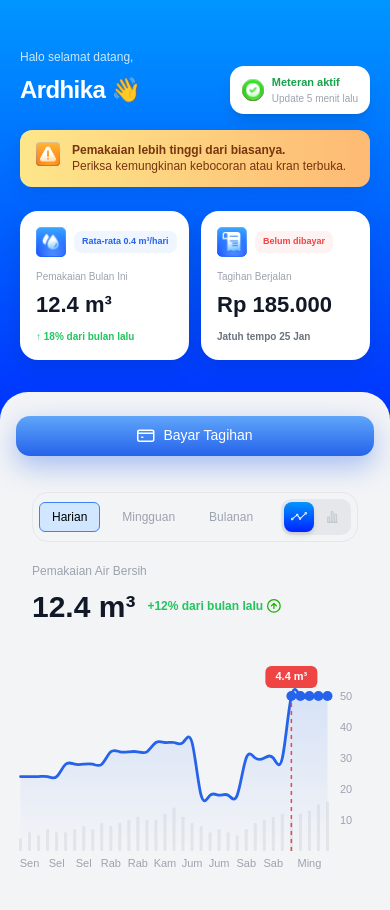
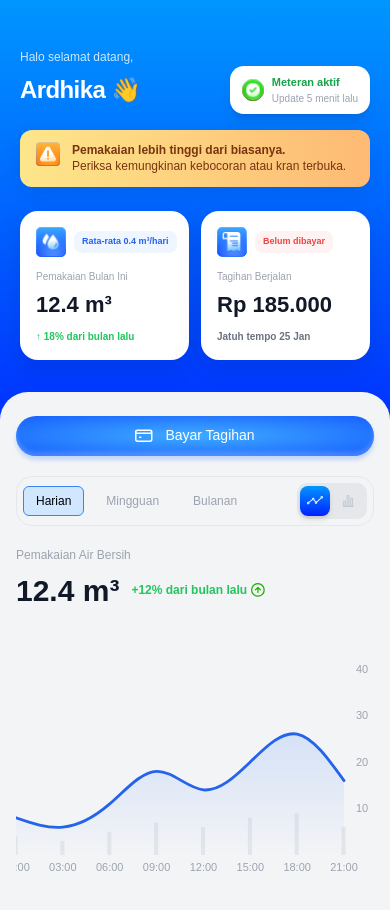
Before and after one commit to Chaerozi/TA, a React (Vite) app: page /home in a window 390 px wide. Shown: the top 910 px of the page. Built offline with nearby package versions, Linux system fonts and the light colour scheme.

Commit message:
push baru

```diff
--- a/src/components/WaterChart.tsx
+++ b/src/components/WaterChart.tsx
@@ -5,66 +5,134 @@ import {
   XAxis,
   YAxis,
   ResponsiveContainer,
-  ReferenceLine,
   Area,
 } from "recharts";
+import { useMemo } from "react";
 
-const data = [
-  { day: "Sen", value: 24, bars: [4,6,5,7,6] },
-  { day: "Sel", value: 28, bars: [6,7,8,7,9] },
-  { day: "Rab", value: 32, bars: [8,9,10,11,10] },
-  { day: "Kam", value: 35, bars: [10,12,14,11,9] },
-  { day: "Jum", value: 18, bars: [8,6,7,6,5] },
-  { day: "Sab", value: 30, bars: [7,9,10,11,12] },
-  { day: "Ming", value: 50, bars: [10,12,13,15,16] },
-];
-
-// flatten histogram bars
-const histogram = data.flatMap((d, i) =>
-  d.bars.map((b, j) => ({
-    day: d.day,
-    x: i + j * 0.15,
-    value: d.value,
-    bar: b,
-  }))
-);
-
-const CustomDot = ({ cx, cy, payload }: any) => {
-  if (payload.day === "Ming") {
-    return <circle cx={cx} cy={cy} r={5} fill="#2563EB" />;
-  }
-  return null;
+type ChartRange = "Harian" | "Mingguan" | "Bulanan";
+type ChartDatum = {
+  x: string;
+  value: number;
+  bar: number;
 };
 
-const LabelBox = ({ viewBox }: any) => {
+type IndexedChartDatum = ChartDatum & {
+  idx: number;
+};
+
+const DATA_BY_RANGE: Record<ChartRange, ChartDatum[]> = {
+  Harian: [
+    { x: "00:00", value: 8, bar: 4 },
+    { x: "03:00", value: 6, bar: 3 },
+    { x: "06:00", value: 11, bar: 5 },
+    { x: "09:00", value: 18, bar: 7 },
+    { x: "12:00", value: 14, bar: 6 },
+    { x: "15:00", value: 20, bar: 8 },
+    { x: "18:00", value: 26, bar: 9 },
+    { x: "21:00", value: 16, bar: 6 },
+  ],
+  Mingguan: [
+    { x: "Sen", value: 24, bar: 7 },
+    { x: "Sel", value: 28, bar: 8 },
+    { x: "Rab", value: 32, bar: 9 },
+    { x: "Kam", value: 35, bar: 10 },
+    { x: "Jum", value: 18, bar: 6 },
+    { x: "Sab", value: 30, bar: 9 },
+    { x: "Ming", value: 50, bar: 12 },
+  ],
+  Bulanan: [
+    { x: "M1", value: 32, bar: 9 },
+    { x: "M2", value: 28, bar: 8 },
+    { x: "M3", value: 36, bar: 11 },
+    { x: "M4", value: 30, bar: 10 },
+  ],
+};
+
+function LabelBox({ viewBox, value }: { viewBox?: { x: number; y: number }; value: number }) {
   if (!viewBox) return null;
   const { x, y } = viewBox;
+  const safeY = Math.max(y, 34);
 
   return (
     <g>
-      <rect x={x - 26} y={y - 30} width="52" height="22" rx="6" fill="#EF4444" />
+      <rect x={x - 26} y={safeY - 30} width="52" height="22" rx="6" fill="#EF4444" />
       <text
         x={x}
-        y={y - 16}
+        y={safeY - 16}
         fill="#fff"
         fontSize="11"
         fontWeight="600"
         textAnchor="middle"
       >
-        4.4 m³
+        {`${value.toFixed(1)} m³`}
       </text>
     </g>
   );
+}
+
+function ActiveIndicator({
+  cx,
+  cy,
+  value,
+}: {
+  cx?: number;
+  cy?: number;
+  value?: number;
+}) {
+  if (typeof cx !== "number" || typeof cy !== "number" || typeof value !== "number") {
+    return null;
+  }
+
+  const safeLabelY = Math.max(cy - 42, 8);
+
+  return (
+    <g>
+      <line
+        x1={cx}
+        x2={cx}
+        y1={24}
+        y2={1000}
+        stroke="#EF4444"
+        strokeDasharray="4 4"
+        strokeWidth={1.5}
+      />
+      <rect x={cx - 26} y={safeLabelY} width="52" height="22" rx="6" fill="#EF4444" />
+      <text
+        x={cx}
+        y={safeLabelY + 14}
+        fill="#fff"
+        fontSize="11"
+        fontWeight="600"
+        textAnchor="middle"
+      >
+        {`${value.toFixed(1)} m³`}
+      </text>
+      <circle cx={cx} cy={cy} r={6} fill="#2563EB" stroke="#EFF6FF" strokeWidth={2} />
+    </g>
+  );
+}
+
+type WaterChartProps = {
+  range: ChartRange;
 };
 
-export default function WaterChart() {
+export default function WaterChart({ range }: WaterChartProps) {
+  const baseData = DATA_BY_RANGE[range];
+  const data = useMemo<IndexedChartDatum[]>(
+    () => baseData.map((item, idx) => ({ ...item, idx })),
+    [baseData]
+  );
+
+  const maxValue = Math.max(...data.map((item) => item.value));
+  const yMax = Math.ceil((maxValue + 5) / 10) * 10;
+
   return (
-    <div className="w-full h-[220px]">
+    <div className="w-full h-[240px]">
 
       <ResponsiveContainer width="100%" height="100%">
         <ComposedChart
-          data={histogram}
-          margin={{ top: 35, right: 40, left: 0, bottom: 0 }}
+          data={data}
+          margin={{ top: 24, right: 0, left: 0, bottom: 0 }}
         >
 
           <defs>
@@ -78,7 +146,7 @@ export default function WaterChart() {
             dataKey="bar"
             fill="#9CA3AF"
             opacity={0.18}
-            barSize={3}
+            barSize={4}
           />
 
         {/* area gradient */}
@@ -98,42 +166,36 @@ export default function WaterChart() {
   strokeWidth={2.8}
   strokeLinecap="round"
   strokeLinejoin="round"
-  dot={<CustomDot />}
-  activeDot={false}
+  dot={false}
+  activeDot={<ActiveIndicator />}
   connectNulls
-/>
-
-          {/* red dashed line */}
-   <ReferenceLine
-  x={6}
-  stroke="#EF4444"
-  strokeDasharray="4 4"
-  strokeWidth={1.5}
-  label={<LabelBox />}
 />
 
           {/* DAYS */}
           <XAxis
-  dataKey="x"
-  axisLine={false}
-  tickLine={false}
-  tick={{ fontSize: 11, fill: "#9CA3AF" }}
-  tickFormatter={(value) => {
-    const days = ["Sen","Sel","Rab","Kam","Jum","Sab","Ming"];
-    const index = Math.round(value);
-    return days[index] || "";
-  }}
-/>
+            type="number"
+            dataKey="idx"
+            domain={[0, data.length - 1]}
+            ticks={data.map((item) => item.idx)}
+            tickFormatter={(value) => data[Number(value)]?.x ?? ""}
+            allowDecimals={false}
+            interval={0}
+            padding={{ left: 0, right: 0 }}
+            axisLine={false}
+            tickLine={false}
+            tick={{ fontSize: 11, fill: "#9CA3AF" }}
+          />
 
           {/* NUMBERS */}
           <YAxis
             orientation="right"
-            domain={[0,50]}
-            ticks={[10,20,30,40,50]}
+            domain={[0, yMax]}
+            ticks={[10, 20, 30, 40, 50, 60].filter((tick) => tick <= yMax)}
             axisLine={false}
             tickLine={false}
             tick={{ fontSize:11, fill:"#9CA3AF"}}
-            width={2}
+            tickMargin={6}
+            width={30}
           />
 
         </ComposedChart>
--- a/src/components/WaterChartBar.tsx
+++ b/src/components/WaterChartBar.tsx
@@ -7,23 +7,52 @@ import {
   Cell,
 } from "recharts";
 
-const data = [
-  { day: "Sen", value: 45 },
-  { day: "Sel", value: 32 },
-  { day: "Rab", value: 22 },
-  { day: "Kam", value: 28 },
-  { day: "Jum", value: 40 },
-  { day: "Sab", value: 42 },
-  { day: "Ming", value: 26 },
-];
+type ChartRange = "Harian" | "Mingguan" | "Bulanan";
+type ChartDatum = { x: string; value: number };
 
-export default function WaterChartBar() {
+const DATA_BY_RANGE: Record<ChartRange, ChartDatum[]> = {
+  Harian: [
+    { x: "00:00", value: 8 },
+    { x: "03:00", value: 6 },
+    { x: "06:00", value: 11 },
+    { x: "09:00", value: 18 },
+    { x: "12:00", value: 14 },
+    { x: "15:00", value: 20 },
+    { x: "18:00", value: 26 },
+    { x: "21:00", value: 16 },
+  ],
+  Mingguan: [
+    { x: "Sen", value: 45 },
+    { x: "Sel", value: 32 },
+    { x: "Rab", value: 22 },
+    { x: "Kam", value: 28 },
+    { x: "Jum", value: 40 },
+    { x: "Sab", value: 42 },
+    { x: "Ming", value: 26 },
+  ],
+  Bulanan: [
+    { x: "M1", value: 38 },
+    { x: "M2", value: 29 },
+    { x: "M3", value: 46 },
+    { x: "M4", value: 33 },
+  ],
+};
+
+type WaterChartBarProps = {
+  range: ChartRange;
+};
+
+export default function WaterChartBar({ range }: WaterChartBarProps) {
+  const data = DATA_BY_RANGE[range];
+  const maxValue = Math.max(...data.map((item) => item.value));
+  const yMax = Math.ceil((maxValue + 5) / 10) * 10;
+
   return (
-    <div className="w-full h-[220px] mt-4">
+    <div className="w-full h-[240px]">
       <ResponsiveContainer width="100%" height="100%">
         <BarChart
           data={data}
-          margin={{ top: 10, right: 20, left: 20, bottom: 0 }}
+          margin={{ top: 24, right: 0, left: 0, bottom: 0 }}
           barCategoryGap="22%"
         >
 
@@ -39,16 +68,17 @@ export default function WaterChartBar() {
           <Bar
             dataKey="value"
             radius={[10, 10, 10, 10]}
-            barSize={34}
+            barSize={range === "Harian" ? 20 : 34}
           >
-            {data.map((entry, index) => (
+            {data.map((_, index) => (
               <Cell key={index} fill="url(#barGradient)" />
             ))}
           </Bar>
 
           {/* Days */}
           <XAxis
-            dataKey="day"
+            dataKey="x"
+            padding={{ left: 0, right: 0 }}
             axisLine={false}
             tickLine={false}
             tick={{ fontSize: 11, fill: "#9CA3AF" }}
@@ -57,12 +87,13 @@ export default function WaterChartBar() {
           {/* Numbers */}
           <YAxis
             orientation="right"
-            domain={[0, 50]}
-            ticks={[10, 20, 30, 40, 50]}
+            domain={[0, yMax]}
+            ticks={[10, 20, 30, 40, 50, 60].filter((tick) => tick <= yMax)}
             axisLine={false}
             tickLine={false}
             tick={{ fontSize: 11, fill: "#9CA3AF" }}
-            width={35}
+            tickMargin={6}
+            width={30}
           />
 
         </BarChart>
--- a/src/pages/User/Home.tsx
+++ b/src/pages/User/Home.tsx
@@ -21,7 +21,8 @@ export default function Home() {
   const isAnomaly = true; // simulasi dari backend
 
   return (
-    <div className="block md:hidden min-h-screen bg-[#F3F4F6] font-geist">
+    <div className="min-h-screen bg-[#E5E7EB] font-geist md:py-6 md:px-4">
+      <div className="mx-auto w-full max-w-[430px] min-h-screen bg-[#F3F4F6] md:min-h-0 md:rounded-[24px] md:overflow-hidden md:shadow-[0_18px_40px_rgba(15,23,42,0.20)]">
 
       {/* ================= HEADER ================= */}
       <div className="bg-gradient-to-b from-[#0096FF] to-[#0022FF] px-5 pt-12 pb-32 text-white">
@@ -133,10 +134,12 @@ export default function Home() {
   {/* Bayar Tagihan */}
 <button
   onClick={() => navigate("/bayar-tagihan")}
-  className="w-full h-[40px] rounded-[14px] flex items-center justify-center gap-2 text-white text-[14px] font-medium"
+  className="w-full h-[40px] rounded-[34px] flex items-center justify-center gap-3 text-white text-[14px] font-medium"
   style={{
-    background: "linear-gradient(180deg,#60A5FA 0%,#2563EB 100%)",
-    boxShadow: "0 10px 28px rgba(37,99,235,0.38)",
+    background:
+      "radial-gradient(108.89% 108.89% at 50% 48.61%, #3FACFF 0%, #0034FF 100%), linear-gradient(180deg, #3FACFF -2.78%, #0034FF 100%), #2173FF",
+    boxShadow:
+      "0px 4px 4px rgba(1, 101, 255, 0.2), inset 0px -4px 4px rgba(255, 255, 255, 0.2)",
   }}
 >
   <img src={Wallet} className="w-[18px] h-[18px]" />
@@ -146,7 +149,7 @@ export default function Home() {
 
 
         {/* ===== CHART CONTAINER ===== */}
-<div className="mt-5 p-4">
+      <div className="mt-5">
 
  {/* Tabs + Chart Switch */}
 <div className="w-full bg-[#F3F4F6] border border-[#E5E7EB] rounded-[16px] p-[6px] flex items-center justify-between">
@@ -252,18 +255,18 @@ export default function Home() {
 
 
   {/* Chart */}
-<div className="mt-8 -mx-4">
+<div className="mt-8">
 
   {activeTab === "Harian" && (
-    chartType === "line" ? <WaterChart /> : <WaterChartBar />
+    chartType === "line" ? <WaterChart range={activeTab} /> : <WaterChartBar range={activeTab} />
   )}
 
   {activeTab === "Mingguan" && (
-    chartType === "line" ? <WaterChart /> : <WaterChartBar />
+    chartType === "line" ? <WaterChart range={activeTab} /> : <WaterChartBar range={activeTab} />
   )}
 
   {activeTab === "Bulanan" && (
-    chartType === "line" ? <WaterChart /> : <WaterChartBar />
+    chartType === "line" ? <WaterChart range={activeTab} /> : <WaterChartBar range={activeTab} />
   )}
 
 </div>
@@ -272,6 +275,7 @@ export default function Home() {
 
       </div>
 
+      </div>
     </div>
   );
 }
```
Also changed, not shown: src/layouts/AdminLayout.tsx (+4 -4 lines), src/pages/User/BayarTagihan.tsx (+8 -4 lines), 1 other file (tests, documents, lock files or other folders).
